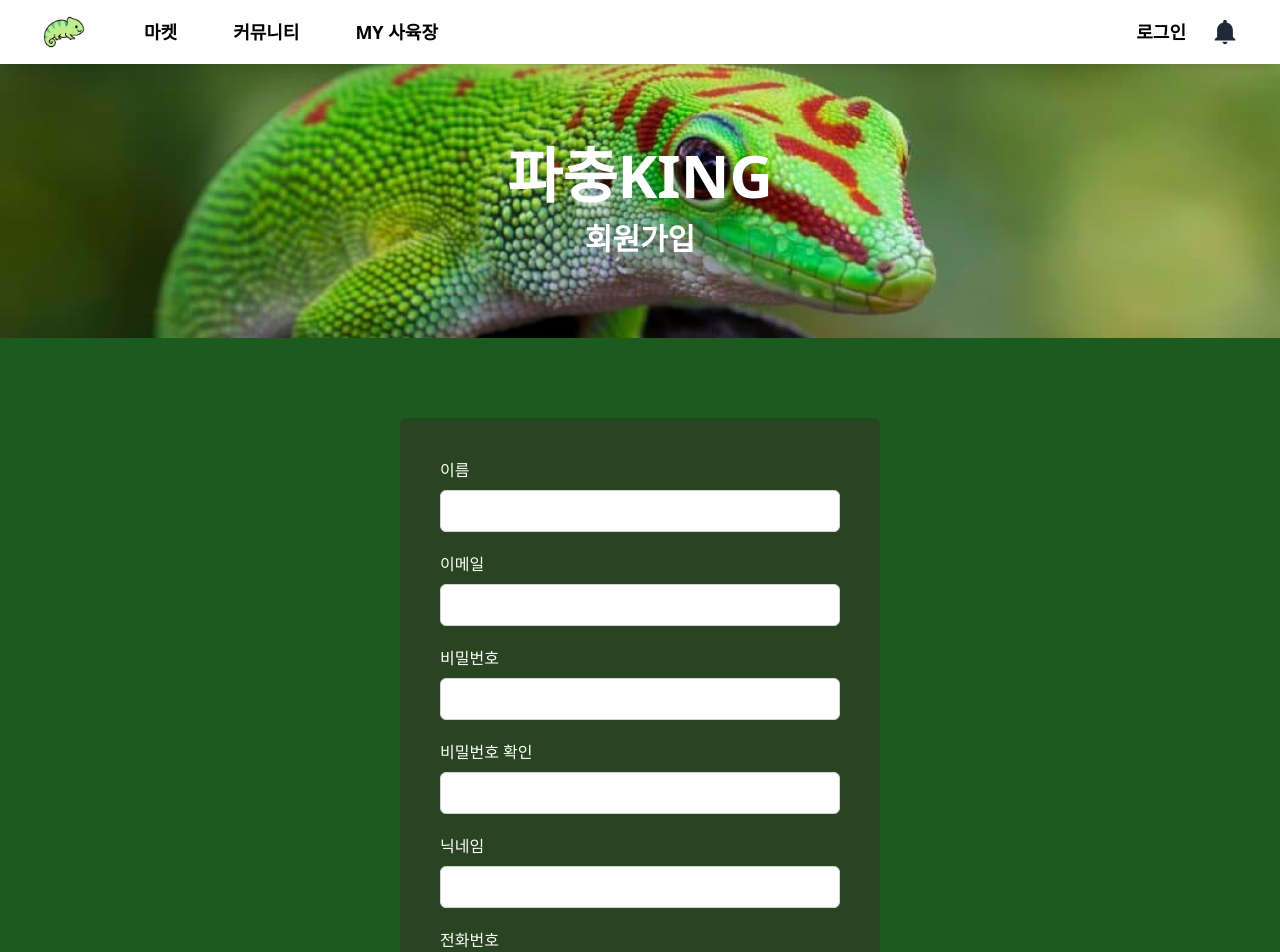
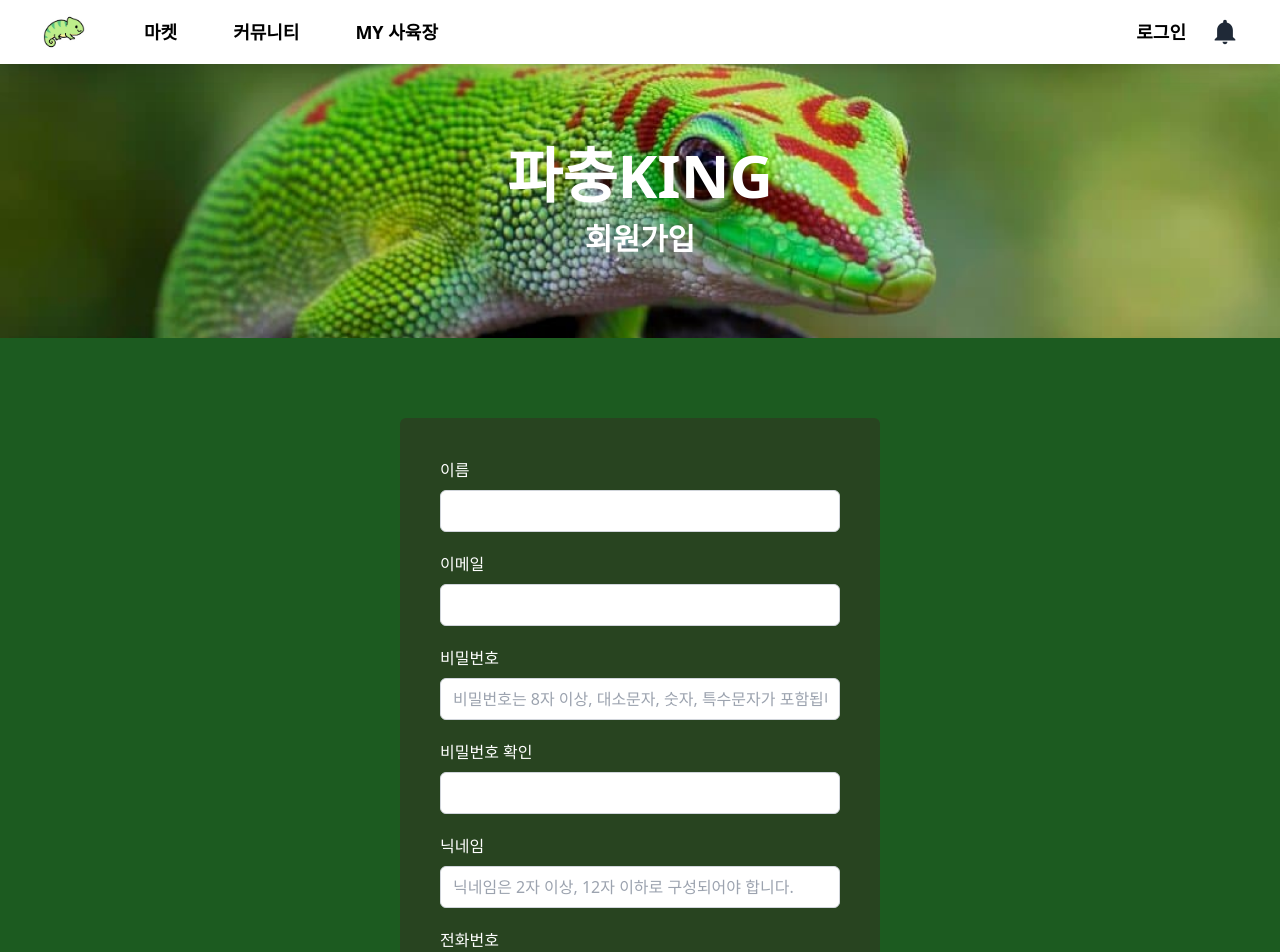
Before and after one commit to jk-milk/project_reptile-king_frontend, a React (Vite) app: page /signup in a window 1280 px wide. Shown: the top 952 px of the page. Built offline with nearby package versions, Linux system fonts and the light colour scheme.

Commit message:
🔨 chore : 会員登録時にパスワード、ニックネーム条件明示

```diff
--- a/src/Pages/SignUp.tsx
+++ b/src/Pages/SignUp.tsx
@@ -232,7 +232,7 @@ function Signup() {
           </div>
           <div className="mb-5">
             <label htmlFor="password" className="block text-white mb-2">비밀번호</label>
-            <input id="password" name="password" type="password" value={password} required onChange={onChangePasswordHandler} className="bg-white border border-gray-300 rounded-md py-2 px-3 w-full focus:outline-none focus:ring-2 focus:ring-blue-400" />
+            <input id="password" name="password" type="password" value={password} required placeholder="비밀번호는 8자 이상, 대소문자, 숫자, 특수문자가 포함됩니다." onChange={onChangePasswordHandler} className="bg-white border border-gray-300 rounded-md py-2 px-3 w-full focus:outline-none focus:ring-2 focus:ring-blue-400" />
             {passwordError && <p className="text-red-500">{passwordError}</p>}
           </div>
           <div className="mb-5">
@@ -242,7 +242,7 @@ function Signup() {
           </div>
           <div className="mb-5">
             <label htmlFor="nickname" className="block text-white mb-2">닉네임</label>
-            <input id="nickname" name="nickname" type="text" value={nickname} required onChange={onChangeNicknameHandler} className="bg-white border border-gray-300 rounded-md py-2 px-3 w-full focus:outline-none focus:ring-2 focus:ring-blue-400" />
+            <input id="nickname" name="nickname" type="text" value={nickname} required placeholder="닉네임은 2자 이상, 12자 이하로 구성되어야 합니다." onChange={onChangeNicknameHandler} className="bg-white border border-gray-300 rounded-md py-2 px-3 w-full focus:outline-none focus:ring-2 focus:ring-blue-400" />
             {nicknameError && <p className="text-red-500">{nicknameError}</p>}
           </div>
           <div className="mb-5">
```
